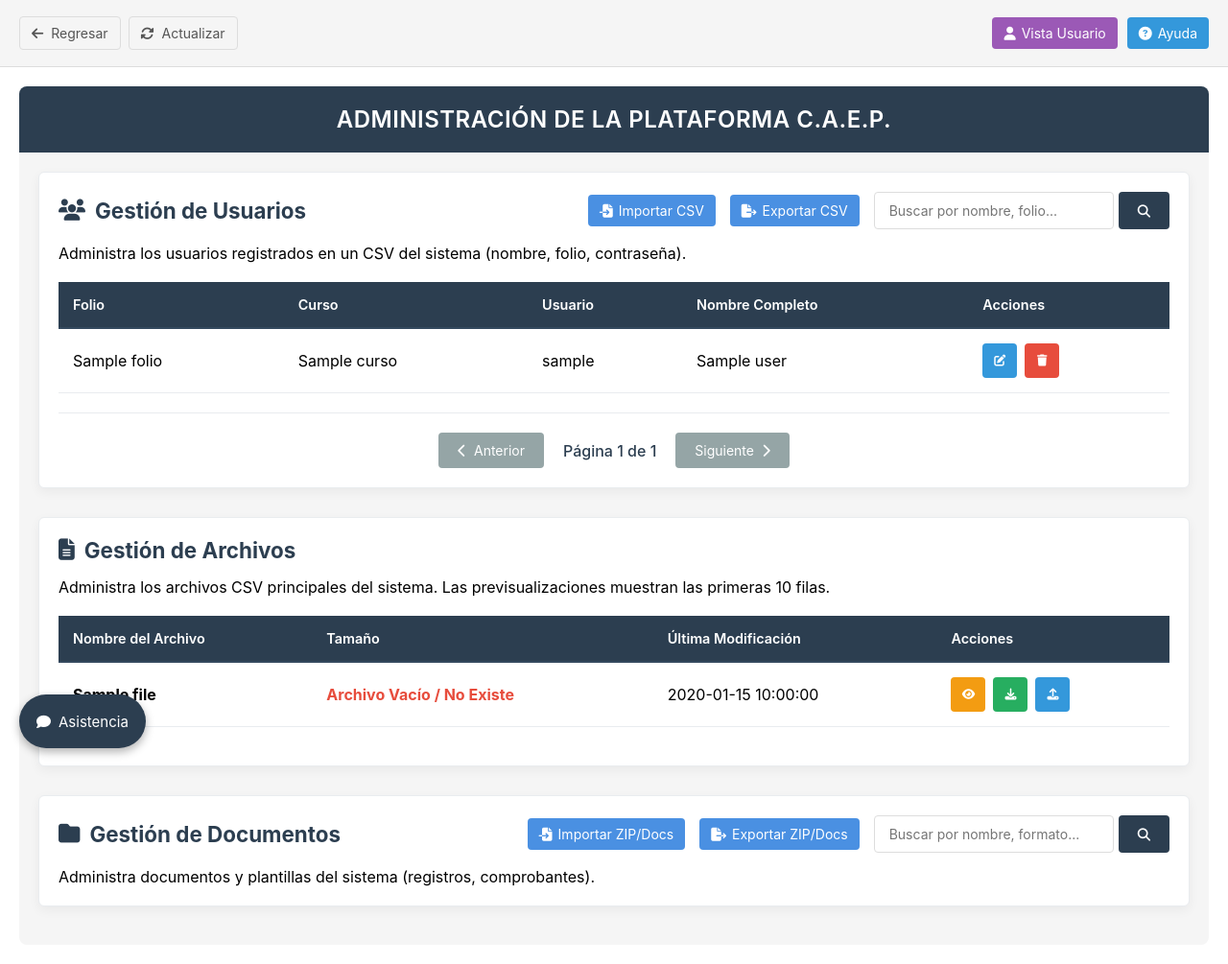
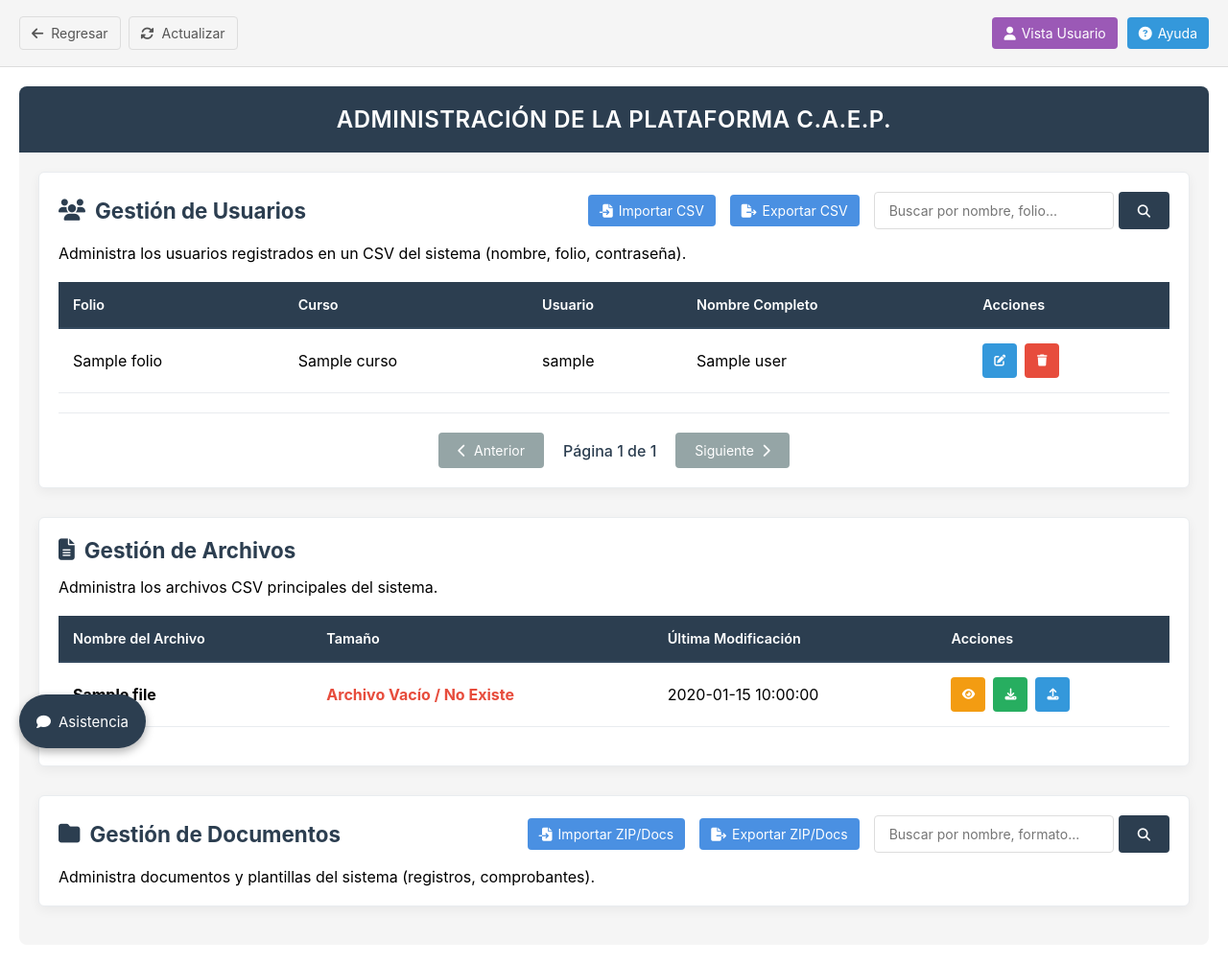
Before and after one commit to sitiocaep/SdEC, a Flask app: template templates/admin.html in a window 1280 px wide. Shown: the whole page at 96% size. Run offline with Flask 2, Linux system fonts and the light colour scheme; the template is opened without the code that fills it: most values are stand-ins (such as "Sample title", 1, 10 or a date in 2020); parts of the project's set-up code (start-up, migrations or seed data) failed here and were passed over.

Commit message:
Update admin.html

```diff
--- a/templates/admin.html
+++ b/templates/admin.html
@@ -100,7 +100,7 @@
                         <div class="admin-header">
                             <h2><i class="fas fa-file-alt"></i> Gestión de Archivos</h2>
                         </div>
-                        <p style="margin-bottom: 20px;">Administra los archivos CSV principales del sistema. Las previsualizaciones muestran las primeras 10 filas.</p>
+                        <p style="margin-bottom: 20px;">Administra los archivos CSV principales del sistema.</p>
 
                         <div class="table-container">
                             <table id="filesTable">
```
